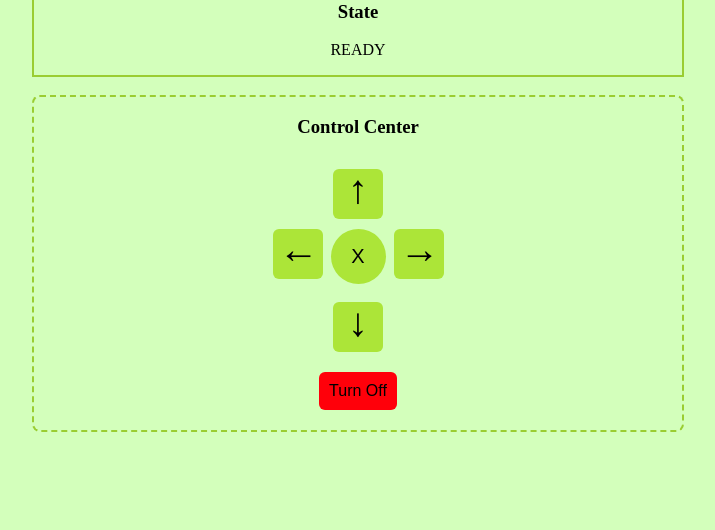
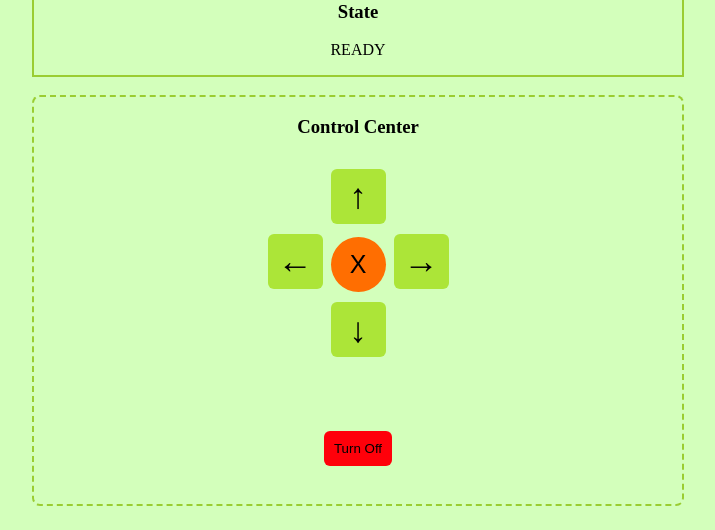
Before and after one commit to hungvutuan/RemoteControlCarPi, a Flask app: page / in a window 1280 px wide. Shown: the part 415-945 px from the top of the page, without its empty margins (282-997 px from the left). Before the commit the page ends 847 px from the top, so only its background shows below. Run offline with Flask 2, Linux system fonts and the light colour scheme.

Commit message:
Modify CSS (clean CSS) Modify index.html

```diff
--- a/static/css/main.css
+++ b/static/css/main.css
@@ -7,58 +7,45 @@ html {
 
 button {
     background-color: #ace538; /* yellow green button */
+    position: relative;
     border: none;
-    height: 50px;
-    width: 50px;
+    height: 55px;
+    width: 55px;
     text-align: center;
-    line-height: 0px;
     text-decoration: none;
-    display: inline-block;
     font-size: 16px;
-    cursor: pointer;
-    float: inherit;
     margin: 2px;
     border-radius: 6px;
 }
 
 button:hover {
-    background-color: #17b700;
+    background-color: #90be2d;
 }
 
-
 .stop {
-    height: 55px;
-    width: 55px;
-    font-size: 20px;
+    background-color: #ff6e01;
+    font-size: 25px;
     border-radius: 50%;
-    margin-bottom: 0;
+    /*margin-top: 0;*/
 }
 
 .stop:hover {
-    background-color: #ff6e01;
+    background-color: #d75d01;
 }
 
 .up {
-    position: relative;
     top: 10px;
 }
 
-.down{
-    position: relative;
-    margin-top: 2px;
+.down {
+    margin-top: -8px;
 }
 
 .off {
     background-color: #ff000a; /* yellow green button */
     border: none;
     padding: 10px;
-    text-align: center;
-    text-decoration: none;
-    display: inline-block;
-    font-size: 16px;
-    cursor: pointer;
-    float: inherit;
-    margin: 2px;
+    margin: 20px;
     border-radius: 6px;
 }
 
@@ -67,7 +54,7 @@ button:hover {
 }
 
 span {
-    font-size: 250%;
+    font-size: 220%;
 }
 
 div.signal {
--- a/static/script.js
+++ b/static/script.js
@@ -62,6 +62,6 @@ function print_change() {
                 $text.html(numbers[index - 1]);
             }, (i - 1) * 1000);
         })(i);
-        // check
+        // check for Git
     }
 }
--- a/templates/index.html
+++ b/templates/index.html
@@ -41,7 +41,7 @@
         <p>
             <button class="down" onclick="move_down()"><span>&#8595;</span></button>
         </p>
-
+        <br><br>
         <input type="button" class="off" value="Turn Off" onclick="window.location.href='/log_out'"/>
 
         <br/><br/>
--- a/templates/index_backup.html
+++ b/templates/index_backup.html
@@ -193,7 +193,7 @@
 
     function print_change() {
         const $text = $('#text_warning');
-        const numbers = ["Normally functioning", "Left object", "Right Object"];
+        const numbers = ["Normally functioning", "Left object ", "Right Object"];
         let i = 1;
         for (; i <= numbers.length; ++i) {
             console.log($text);
```
